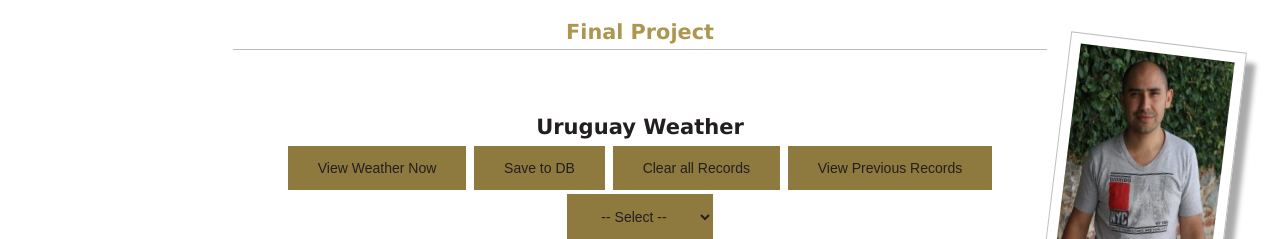
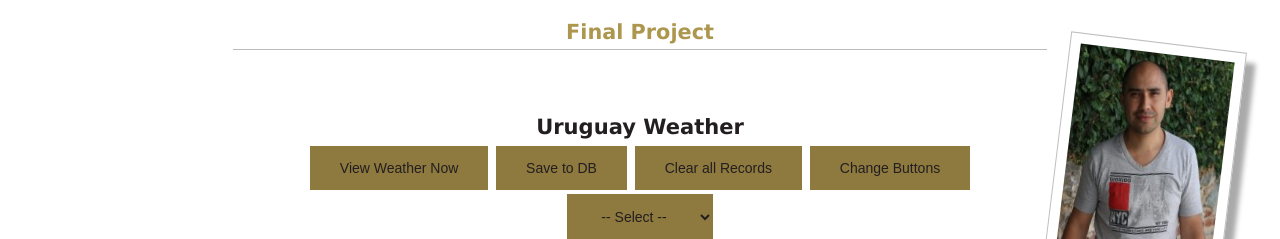
Before and after one commit to lefinir-antonio/lefinir-antonio.github.io, a plain HTML site: page final/index.html in a window 1280 px wide. Shown: the part 83-322 px from the top of the page. Drawn offline with Linux system fonts and the light colour scheme.

Commit message:
disable viewreg button

```diff
--- a/final/index.html
+++ b/final/index.html
@@ -33,8 +33,8 @@
         <button class="btn" id="myButton" onclick="viewCity()" type="button">View Weather Now</button>
         <button class="btn" id="savetoDB" onclick="saveReg()" type="button">Save to DB</button>
         <button class="btn" id="clearReg" onclick="clearReg()" type="button">Clear all Records</button>
-        <button class="btn" id="viewReg" onclick="viewReg()" type="button" value="None">View Previous Records</button>
-        <!-- <button class="btn" onclick="changeBtn()">Change Buttons</button>   -->
+        <!-- <button class="btn" id="viewReg" onclick="viewReg()" type="button" value="None">View Previous Records</button> -->
+        <button class="btn" onclick="changeBtn()">Change Buttons</button>
         <select class="btn" id="registers-dropdown" name="oldReg" onChange="check()">
             <option value="None">-- Select --</option>
         </select>
```
